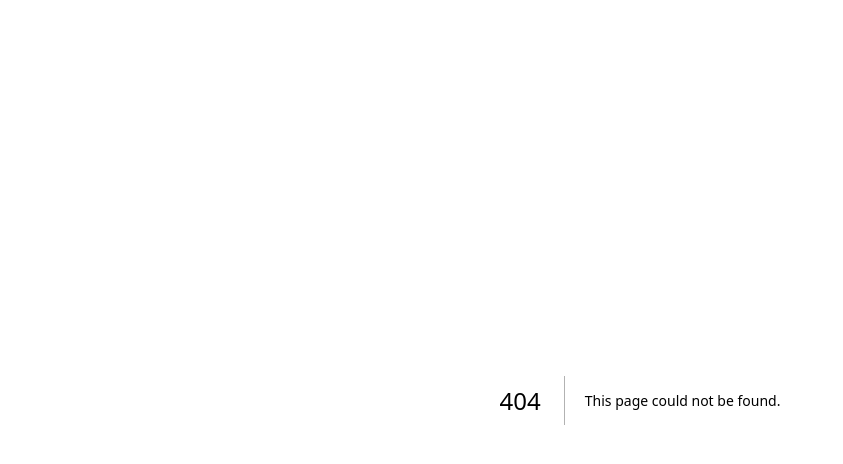
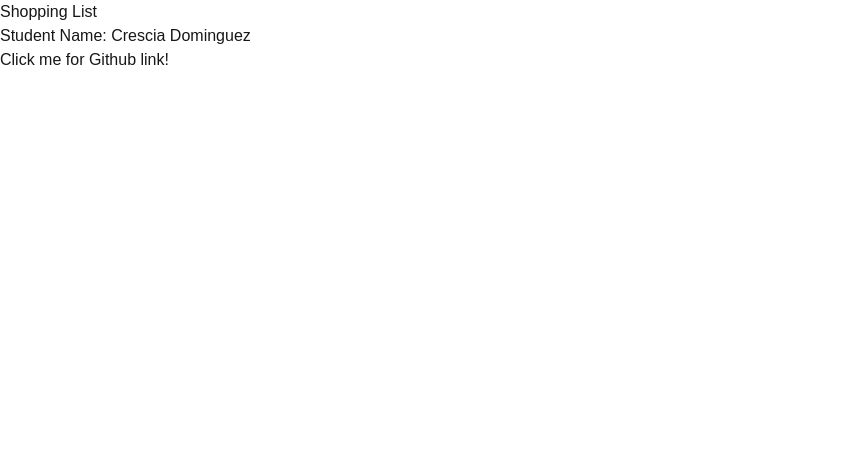
Before and after one commit to cresdom/cprg306-assignments, a Next.js app: page /week-2 in a window 1280 px wide. Before the commit this address had no page. Shown: the top 464 px of the page, without its empty margins (0-843 px from the left). Built offline with nearby package versions, Linux system fonts and the light colour scheme.

Commit message:
added page.js under week-2 folder

```diff
--- /dev/null
+++ b/app/week-2/page.js
@@ -0,0 +1,9 @@
+import StudentInfo from "./StudentInfo"
+export default function Page () {
+return (
+<div>
+    <h1>Shopping List</h1>
+    <StudentInfo/>
+</div>
+);
+}
```
